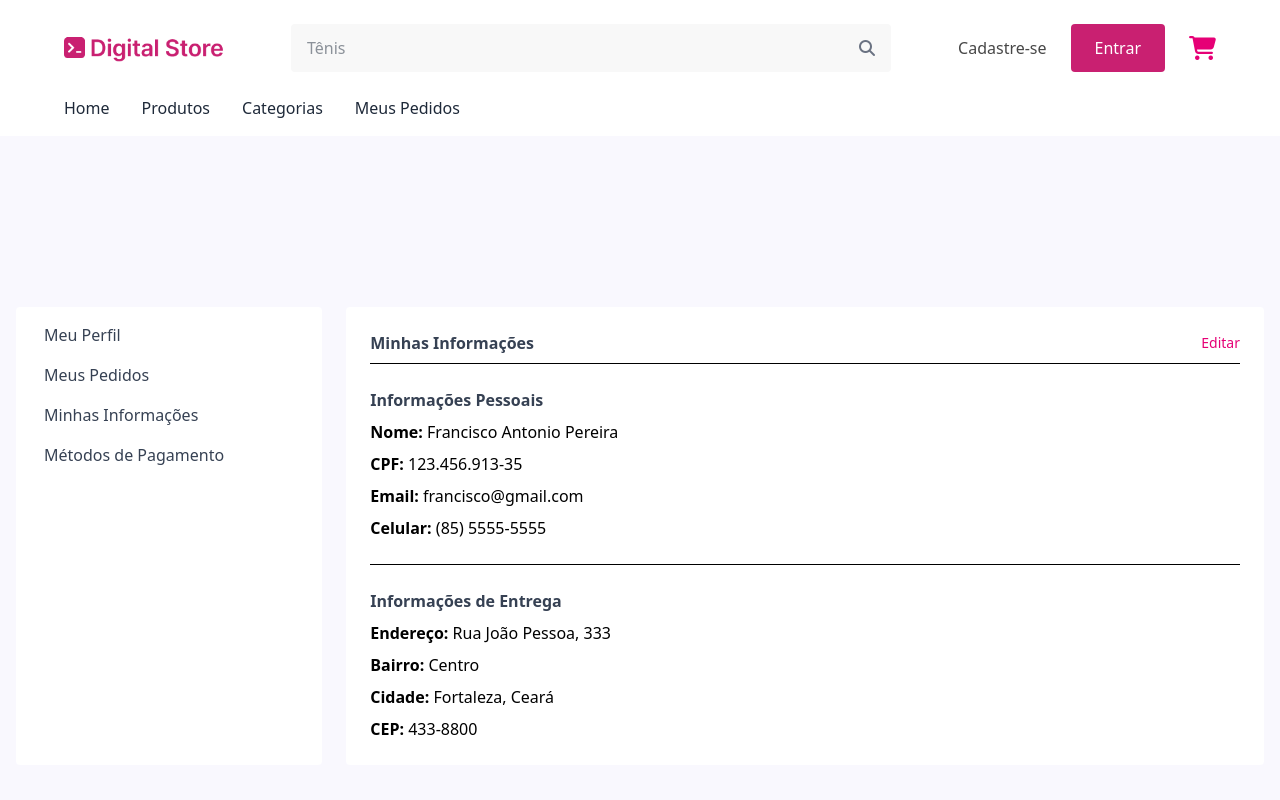
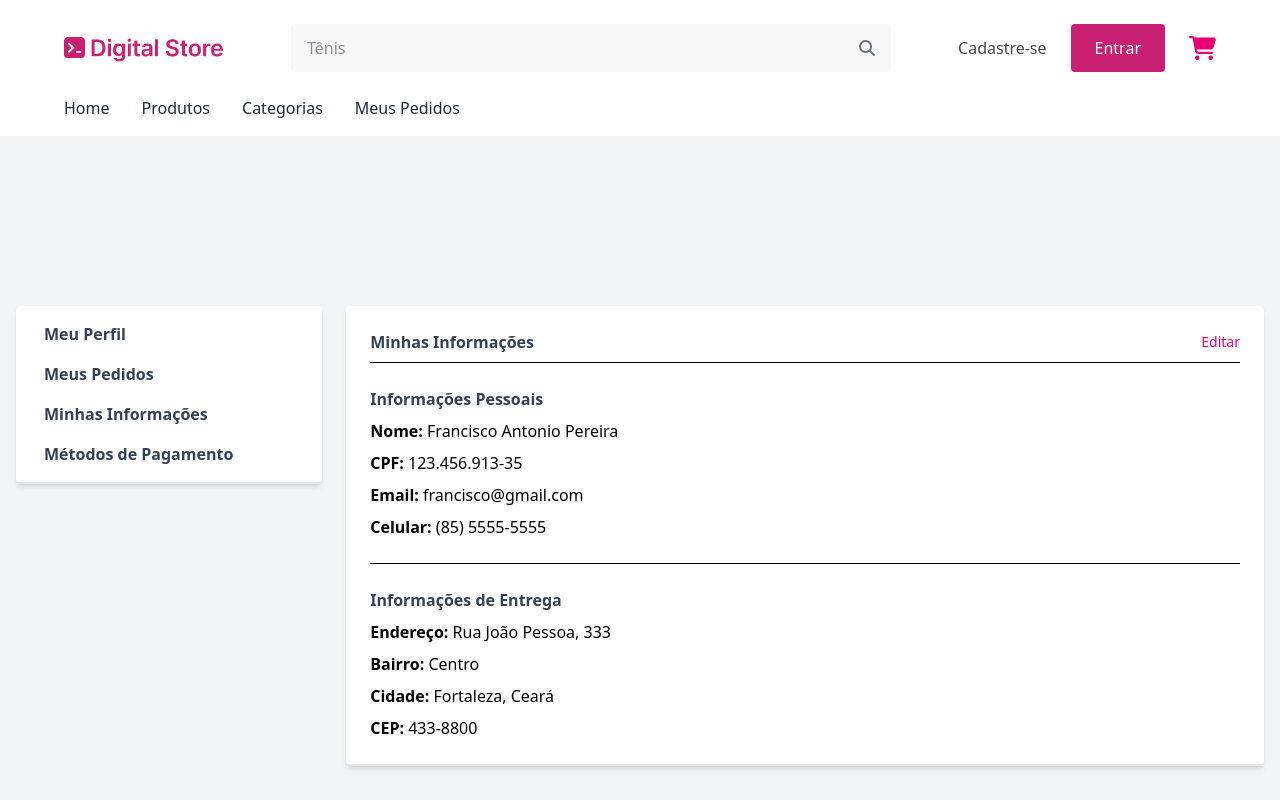
Before and after one commit to lucasfporto1/Drip-Store-GT02, a React (Vite) app: page /minhasinformacoes in a window 1280 px wide. Shown: the top 800 px of the page. Built offline with nearby package versions, Linux system fonts and the light colour scheme.

Commit message:
tela informaçoes up

```diff
--- a/src/pages/MinhaInformacoes.jsx
+++ b/src/pages/MinhaInformacoes.jsx
@@ -3,28 +3,28 @@ import { Link } from "react-router-dom";
 
 export default function MinhasInformacoes() {
   return (
-    <div className="bg-[#f9f8fe] min-h-screen flex items-center justify-center">
-      <div className="container mx-auto p-4 flex flex-col md:flex-row gap-6">
+    <div className="bg-gray-100 min-h-screen flex items-center justify-center">
+      <div className=" container mx-auto p-4 flex flex-col md:flex-row gap-6">
         {/* Menu lateral */}
-        <aside className="bg-white w-full md:w-1/4 p-4 rounded hidden md:block">
+        <aside className="border-b-2 shadow-md border-gray-200 bg-white h-fit w-full md:w-1/4 p-4 rounded hidden md:block">
           <ul className="space-y-4">
-            <li className="text-gray-700 cursor-pointer border-l-4 border-transparent pl-2 hover:border-pink-600 hover:text-pink-600">
+            <li className="text-gray-700 font-semibold cursor-pointer border-l-4 border-transparent pl-2  hover:text-pink-600">
               Meu Perfil
             </li>
-            <li className="text-gray-700 cursor-pointer border-l-4 border-transparent pl-2 hover:border-pink-600 hover:text-pink-600">
+            <li className="text-gray-700 font-semibold cursor-pointer border-l-4 border-transparent pl-2  hover:text-pink-600">
               <Link to="/meuspedidos">Meus Pedidos</Link>
             </li>
-            <li className="text-gray-700 cursor-pointer border-l-4 border-transparent pl-2 hover:border-pink-600 hover:text-pink-600">
+            <li className="text-gray-700 font-semibold cursor-pointer border-l-4 border-transparent pl-2  hover:text-pink-600">
               Minhas Informações
             </li>
-            <li className="text-gray-700 cursor-pointer border-l-4 border-transparent pl-2 hover:border-pink-600 hover:text-pink-600">
+            <li className="text-gray-700 font-semibold cursor-pointer border-l-4 border-transparent pl-2  hover:text-pink-600">
               Métodos de Pagamento
             </li>
           </ul>
         </aside>
 
         {/* Conteúdo principal */}
-        <main className="bg-white w-full md:w-3/4 p-6 rounded space-y-6">
+        <main className="border-b-2 shadow-md  border-gray-200 bg-white w-full md:w-3/4 p-6 rounded space-y-6">
           <div className="flex justify-between items-center border-b pb-2">
             <h2 className="text-gray-700 font-semibold">Minhas Informações</h2>
             <a href="#" className="text-pink-600 text-sm hover:underline">
```
